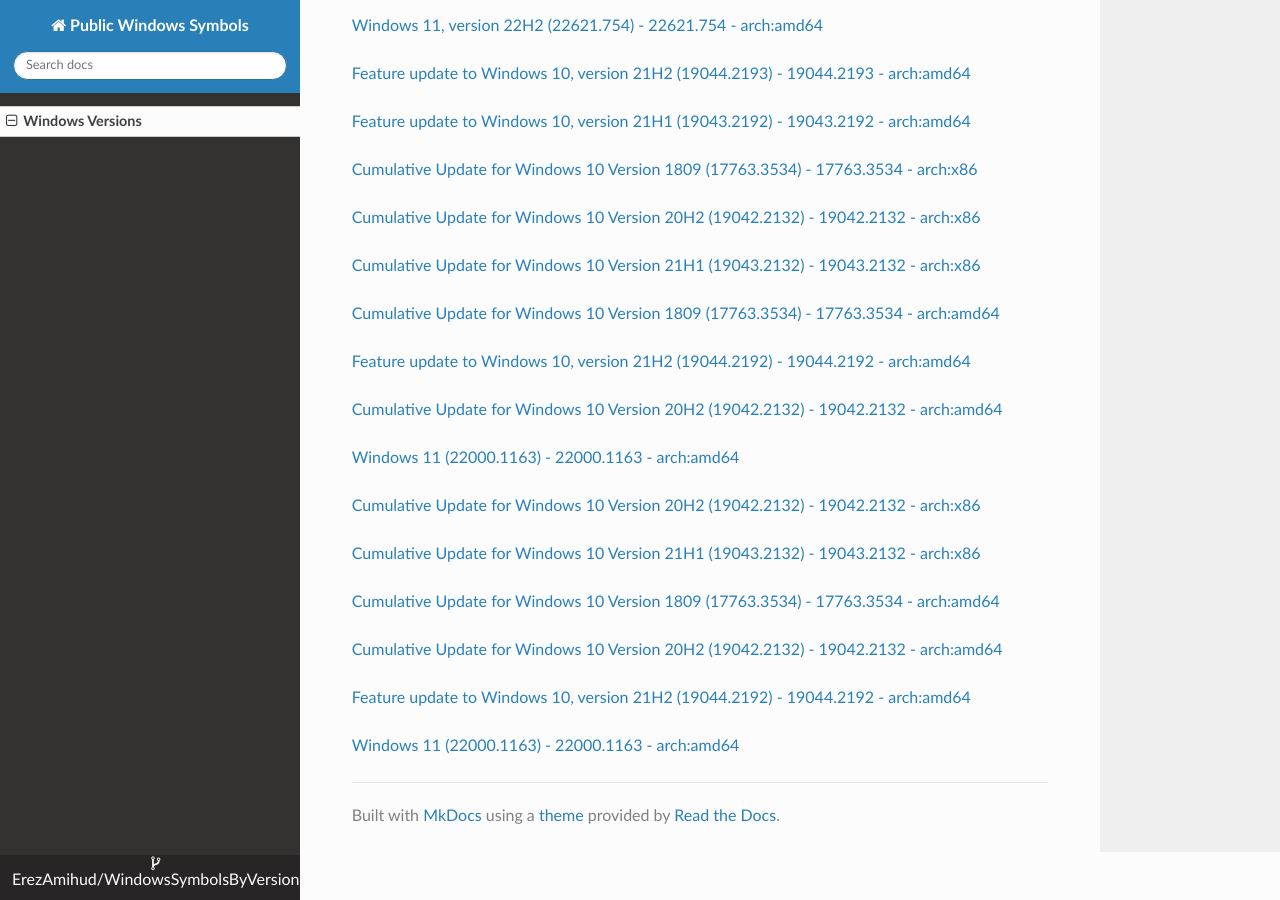
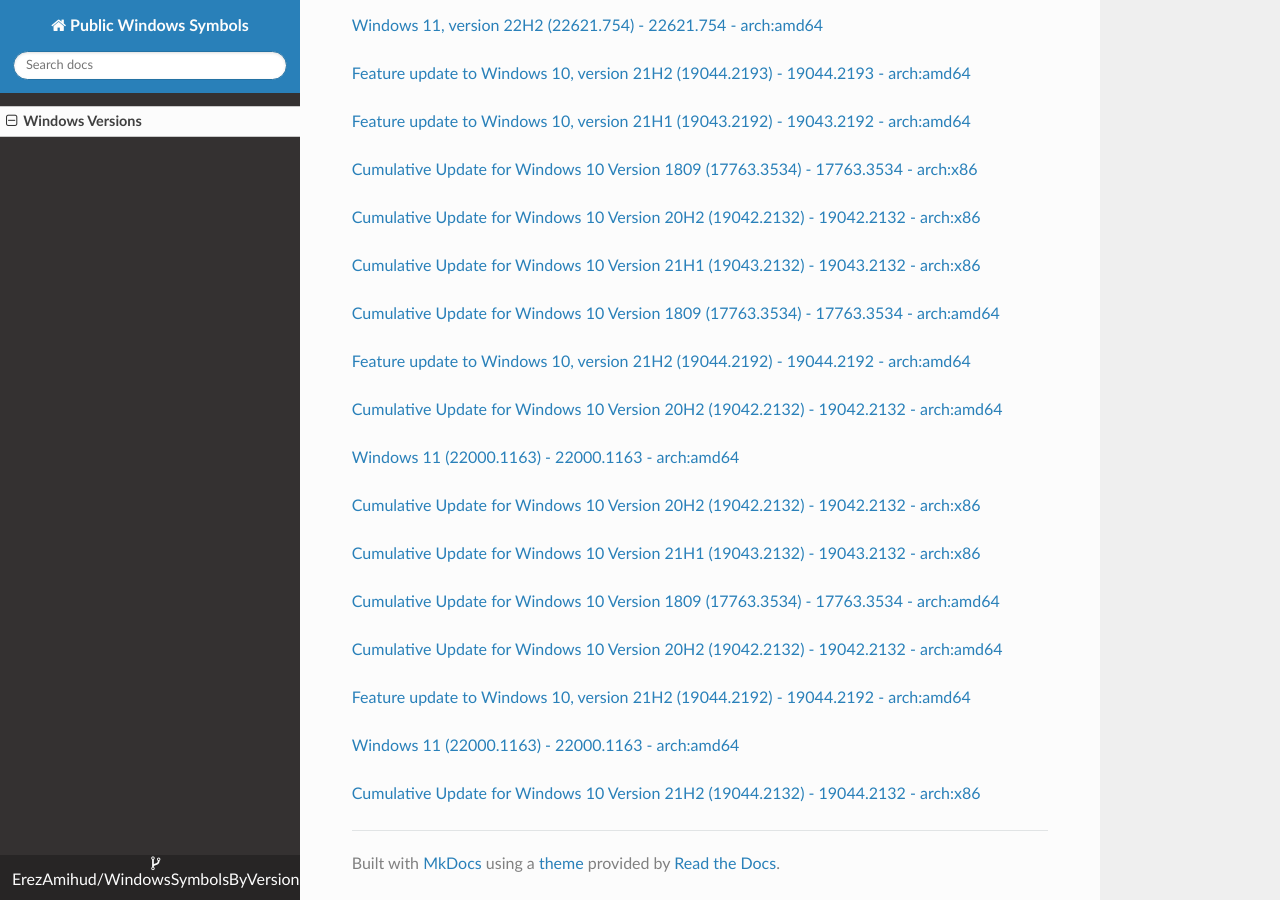
Before and after one commit to ErezAmihud/WindowsSymbolsByVersion, an MkDocs documentation site: the page built from docs/index.md, in a window 1280 px wide and 900 px high, scrolled down 48725 px. Built offline with MkDocs 1.6.1, drawn with Linux system fonts in a browser that asks for light colours; nearby versions of some CDN libraries.

Commit message:
Automated commit, add manifest for d767cbf3-9c02-43c7-8ddd-663dc1817353

```diff
--- a/docs/index.md
+++ b/docs/index.md
@@ -2872,3 +2872,6 @@
 
 
 [Windows 11 (22000.1163) - 22000.1163 - arch:amd64](https://github.com/ErezAmihud/WindowsSymbolsByVersion/blob/main/manifests/0c06c91c-0d13-401f-a646-749b12f1d6ca.manifest)
+
+
+[Cumulative Update for Windows 10 Version 21H2 (19044.2132) - 19044.2132 - arch:x86](https://github.com/ErezAmihud/WindowsSymbolsByVersion/blob/main/manifests/d767cbf3-9c02-43c7-8ddd-663dc1817353.manifest)
```
Also changed, not shown: process_builds.json (+1 -1 lines), 1 other file.
